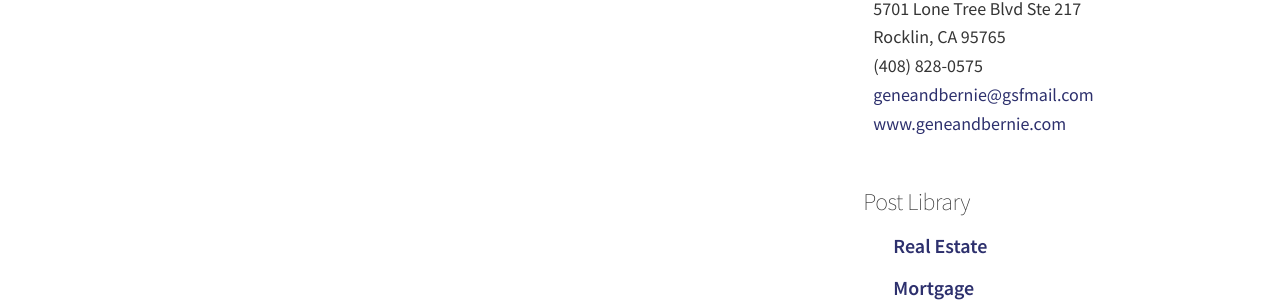
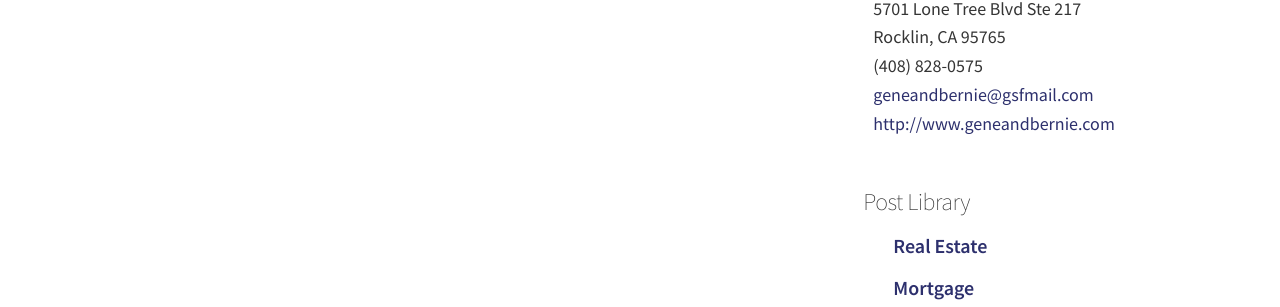
Before and after one commit to Vyral/Gene_Agustin_Blog, a Jekyll site: the page built from _posts/2016-11-08-a-valuable-new-resource-for-you-copy.md, in a window 1280 px wide and 900 px high, scrolled down 2630 px. Shown: the part 148-455 px from the top of the window. Built offline with Jekyll 4.4.1, drawn with Linux system fonts in a browser that asks for light colours; nearby versions of some CDN libraries; some of the changed lines change nothing that is shown.

Commit message:
Updated '_data/settings.yml' via CloudCannon

```diff
--- a/_data/settings.yml
+++ b/_data/settings.yml
@@ -86,7 +86,7 @@ client:
   address: '5701 Lone Tree Blvd Ste 217<br> Rocklin, CA 95765'
   phone: (408) 828-0575
   email: geneandbernie@gsfmail.com
-  url: www.geneandbernie.com
+  url: http://www.geneandbernie.com
   first_CTA_text: Purchase Assistant
   first_CTA_URL: 'http://www.geneandbernie.com/purchase-assistant/'
   second_CTA_text: Refinance Advisor
```
